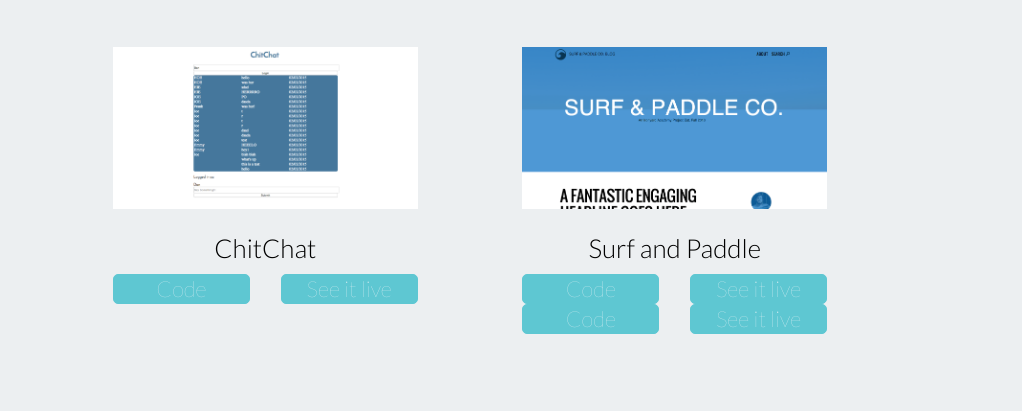
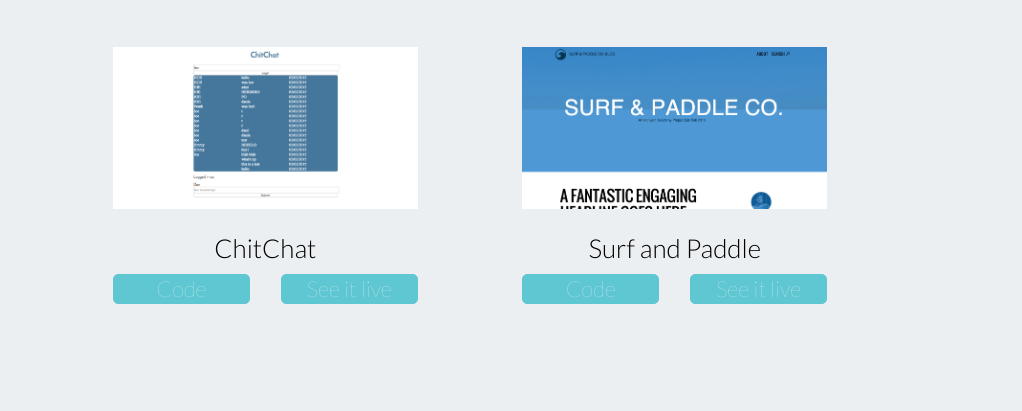
Before and after one commit to cdanwards/cdanwards.github.io, a plain HTML site: page index.html in a window 1280 px wide. Shown: the part 1709-2120 px from the top of the page, without its empty margins (129-1151 px from the left). Drawn offline with Linux system fonts and the light colour scheme.

Commit message:
fixing error

```diff
--- a/index.html
+++ b/index.html
@@ -106,8 +106,6 @@
               <h3>Surf and Paddle</h3>
               <a href="https://github.com/cdanwards/pixelperfectnew" target="_blank">Code</a>
               <a href="http://cdanwards.github.io/pixelperfectnew" class="live-button" target="_blank">See it live</a>
-              <a href="https://github.com/cdanwards/pixelperfect" target="_blank">Code</a>
-              <a href="http://development.pixelperfect.divshot.io/" class="live-button" target="_blank">See it live</a>
             </p>
           </div>
         </div>
```
